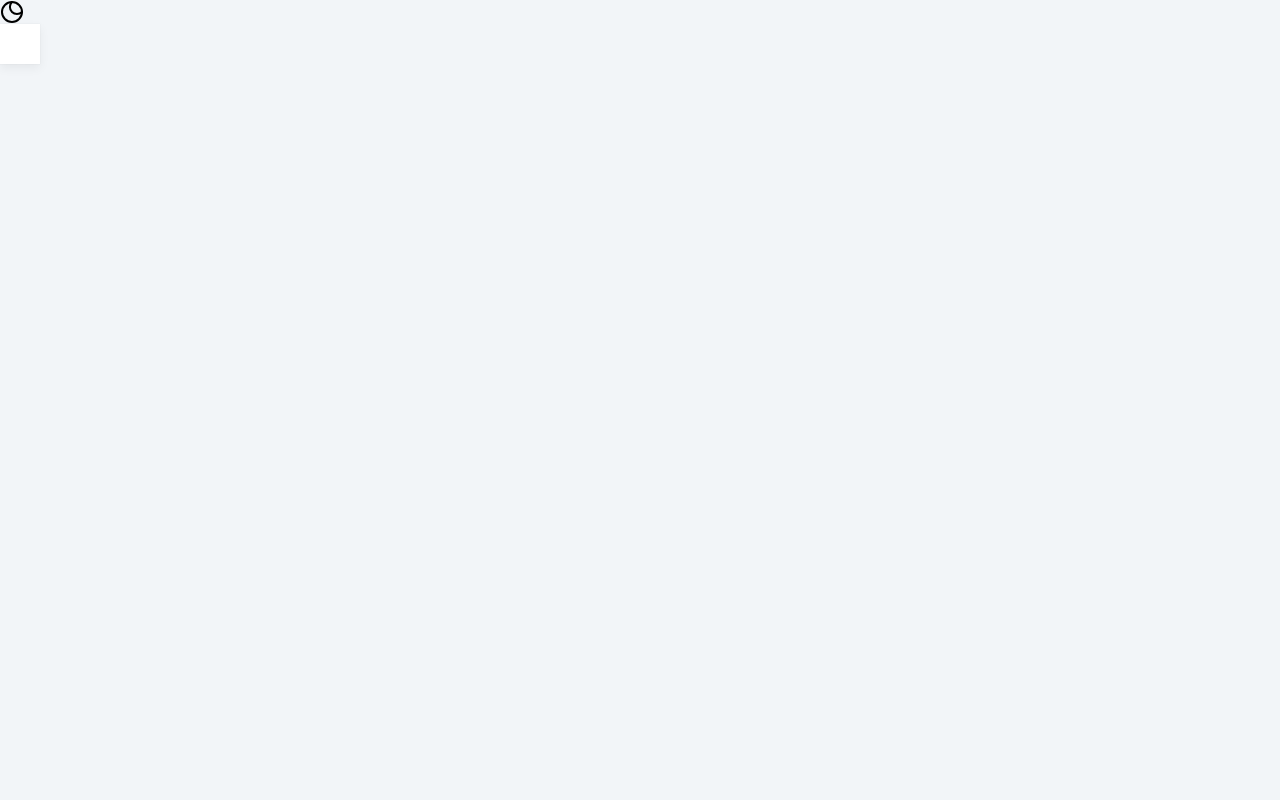
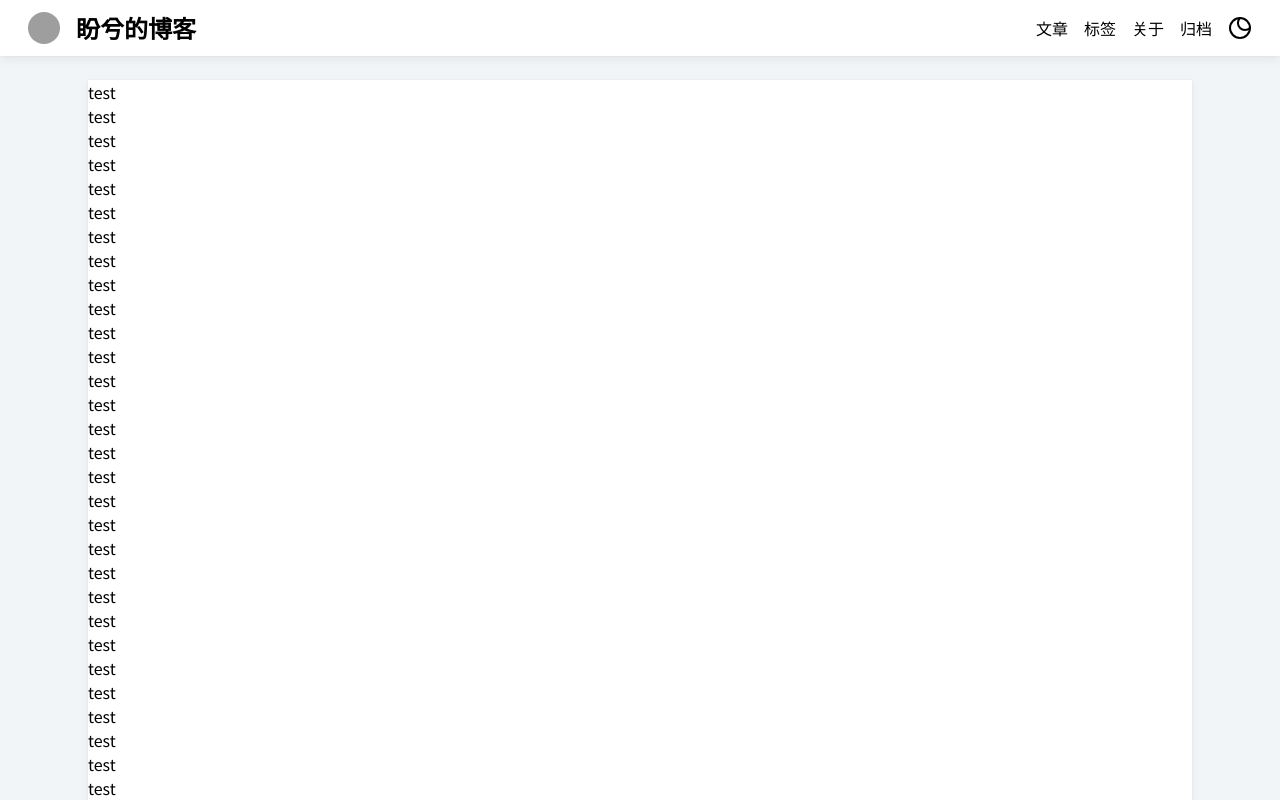
Before and after one commit to confuseder/hext, a Next.js app: page / in a window 1280 px wide. Shown: the top 800 px of the page. Built offline with nearby package versions, Linux system fonts and the light colour scheme; grey boxes are pictures that could not be loaded.

Commit message:
Add Nav Bar

```diff
--- a/app/layout.tsx
+++ b/app/layout.tsx
@@ -1,11 +1,11 @@
 import "./globals.css";
-import localFont from "next/font/local";
-import { ThemeProvider } from "./ui/themeProvider";
-import ThemeSwitch from "./ui/themeSwith";
+import {ThemeProvider} from "./ui/themeProvider";
+import NavBar from "./ui/navBar";
+import {Noto_Sans_SC} from "next/font/google";
 
-const firaCode = localFont({
-  src: "./fonts/FiraCode-VF.woff",
-  variable: "--fira-vf",
+const notoSansSC = Noto_Sans_SC({
+    variable: "--noto-sans-sc",
+    subsets: ["latin"],
 });
 
 export default function RootLayout({
@@ -16,11 +16,13 @@ export default function RootLayout({
     return (
         <html lang="en" suppressHydrationWarning>
         <body
-        className={`${firaCode.className} ${firaCode.variable} bg-background`}
+            className={`${notoSansSC.className} ${notoSansSC.variable} bg-background`}
         >
         <ThemeProvider defaultTheme="system" enableSystem>
-          <ThemeSwitch />
+            <NavBar/>
+            <main className="max-w-6xl mx-auto p-6">
                 {children}
+            </main>
         </ThemeProvider>
         </body>
         </html>
--- a/app/page.tsx
+++ b/app/page.tsx
@@ -1,3 +1,9 @@
 export default function Home() {
-  return <div className="w-10 h-10 bg-main shadow"></div>;
+  return (
+    <div className="bg-main shadow">
+      {Array.from({ length: 50 }, (_, i) => (
+        <div key={i}>test</div>
+      ))}
+    </div>
+  );
 }
--- /dev/null
+++ b/app/ui/navBar.tsx
@@ -0,0 +1,47 @@
+import Link from "next/link";
+import ThemeSwitch from "./themeSwith";
+import Image from "next/image";
+
+export default function NavBar() {
+  return (
+    <nav
+      className="sticky top-0 left-0 w-full min-h-20 shadow bg-main select-none
+                  px-5 flex flex-col sm:min-h-14 sm:flex-row sm:justify-between sm:items-stretch"
+    >
+      <div className="flex justify-center items-stretch flex-grow sm:flex-grow-0 hover:bg-hover hover:text-link-hover">
+        <span className="px-2 flex items-center">
+          <Image
+            src={"/icon.jpg"}
+            alt={"icon"}
+            width={750}
+            height={750}
+            className="w-8 h-8 rounded-full shrink-0"
+          />
+        </span>
+        <h1 className="px-2 flex items-center shrink-0 text-2xl font-bold">
+          盼兮的博客
+        </h1>
+      </div>
+      <div className="flex justify-center items-stretch flex-grow sm:flex-grow-0">
+        {[
+          { text: "文章", link: "/" },
+          { text: "标签", link: "/" },
+          { text: "关于", link: "/" },
+          { text: "归档", link: "/" },
+        ].map((l) => {
+          return (
+            <Link
+              href={l.link}
+              key={1}
+              className="px-2 flex items-center leading-none shrink-0
+                    hover:bg-hover hover:text-link-hover"
+            >
+              {l.text}
+            </Link>
+          );
+        })}
+        <ThemeSwitch className="px-2 flex items-center shrink-0 hover:bg-hover hover:text-link-hover" />
+      </div>
+    </nav>
+  );
+}
--- a/app/ui/themeSwith.tsx
+++ b/app/ui/themeSwith.tsx
@@ -3,11 +3,12 @@
 import { useTheme } from "next-themes";
 import { Eclipse, Sun } from "lucide-react";
 
-export default function ThemeSwitch() {
+export default function ThemeSwitch({ className }: { className: string }) {
   const { theme, setTheme } = useTheme();
 
   return (
     <span
+      className={`${className}`}
       onClick={() => {
         setTheme(theme == "light" ? "dark" : "light");
       }}
```
Also changed, not shown: app/fonts/FiraCode-VF.woff (deleted). Lines whose indentation alone changed are shown as unchanged.
